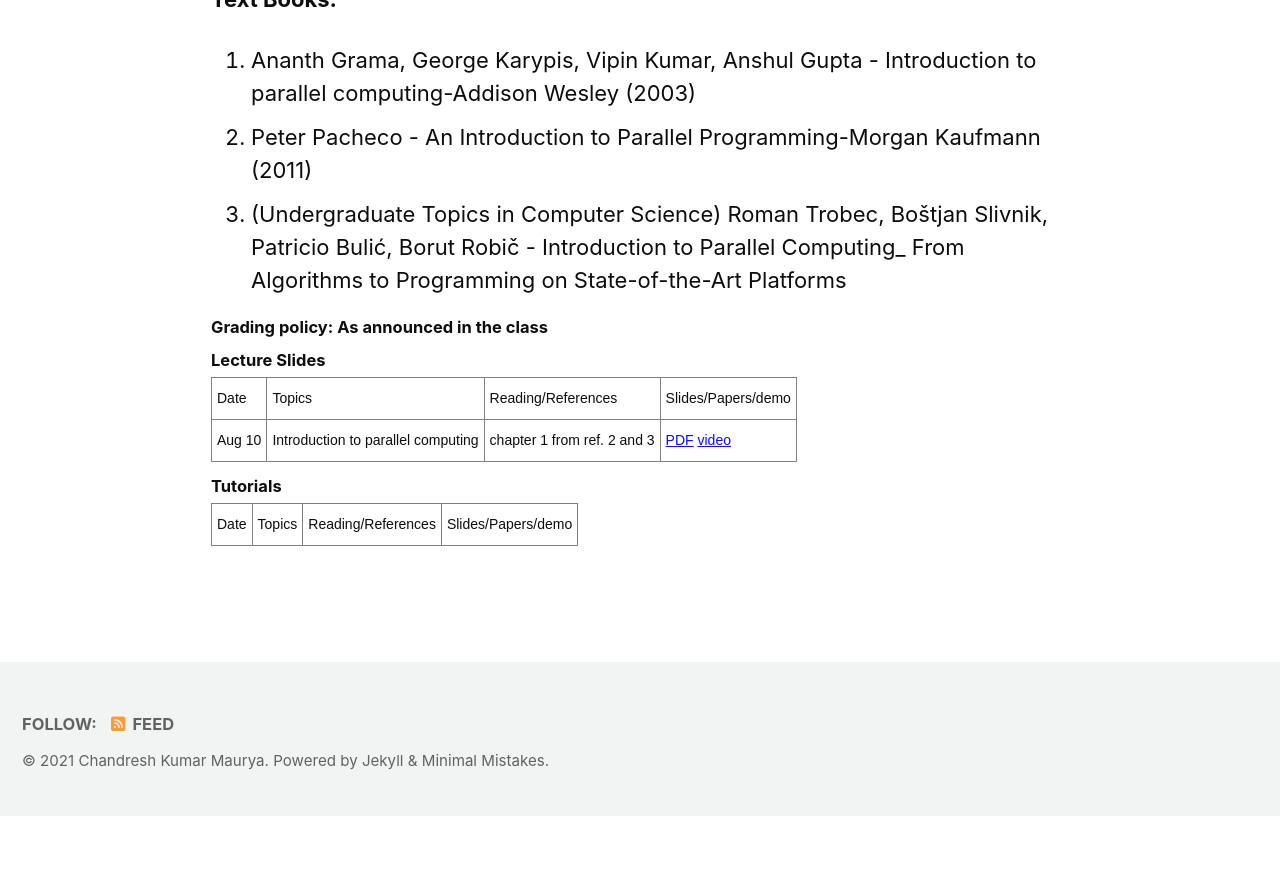
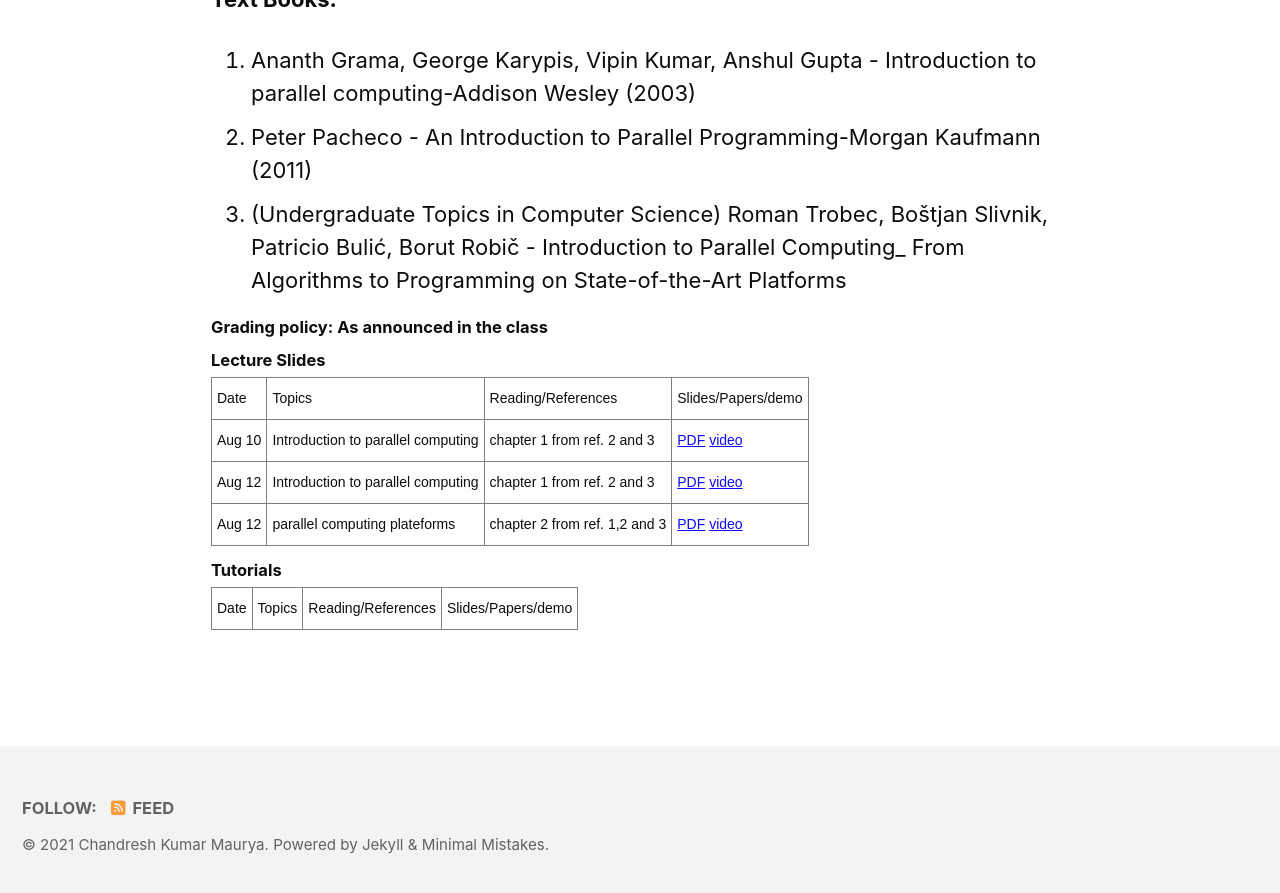
Before and after one commit to chandreshiit/oldsite, a Jekyll site: the page built from _pages/PC2021.md, in a window 1280 px wide and 900 px high, scrolled down 642 px. Shown: the top 893 px of the window. Built offline with Jekyll 4.4.1, drawn with Linux system fonts in a browser that asks for light colours; cached includes are drawn as plain includes; nearby versions of some CDN libraries; before the commit the page ends 1458 px from its top, so only the background shows below that.

Commit message:
added PC2021

```diff
--- a/_pages/PC2021.md
+++ b/_pages/PC2021.md
@@ -49,6 +49,20 @@ author_profile: false
        <a href="https://drive.google.com/file/d/1byeGw8Iv6hBtoqV2LD5uIeosxYZd6sGk/view?usp=sharing"> video</a>
        </td>
   </tr>
+     <tr>
+    <td class="tg-0pky">Aug  12</td>
+    <td class="tg-0pky">Introduction to parallel computing</td>
+    <td class="tg-0pky">chapter 1 from ref. 2 and 3</td>
+       <td class="tg-0pky"> <a href="https://drive.google.com/file/d/1pFuFsWr3X17MA2V76WEC1AuEPv9vGaEO/view?usp=sharing">PDF</a>
+       <a href="https://drive.google.com/file/d/1IA1-NOwz2x6Gp847fRYMpH_S1UNp_-ml/view?usp=sharing"> video</a>
+       </td>
+  </tr>
+    <tr>
+    <td class="tg-0pky">Aug 12</td>
+    <td class="tg-0pky">parallel computing plateforms</td>
+    <td class="tg-0pky">chapter 2 from ref. 1,2 and 3</td>
+        <td class="tg-0pky"> <a href="https://drive.google.com/file/d/1ey-vJeEFDSmWQfJWxk0w-_rzqo5OSobP/view?usp=sharing">PDF</a> <a href="https://drive.google.com/file/d/1JrM1CWGlOH6FwQdjrkP1nTOirCqjgpxx/view?usp=sharing"> video</a> </td>
+  </tr>
 </table>
 
 
```
Also changed, not shown: _pages/PC2020.md (line endings or trailing spaces).
